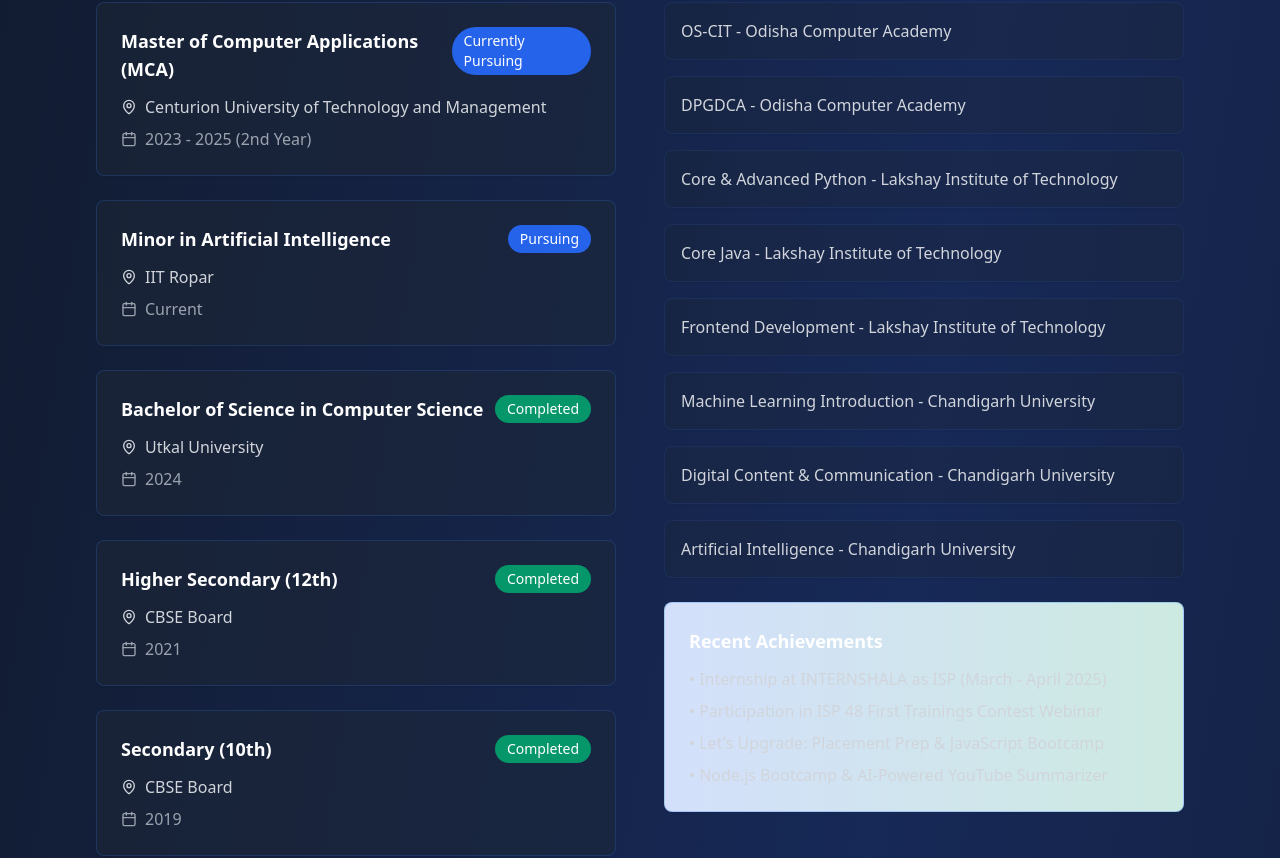
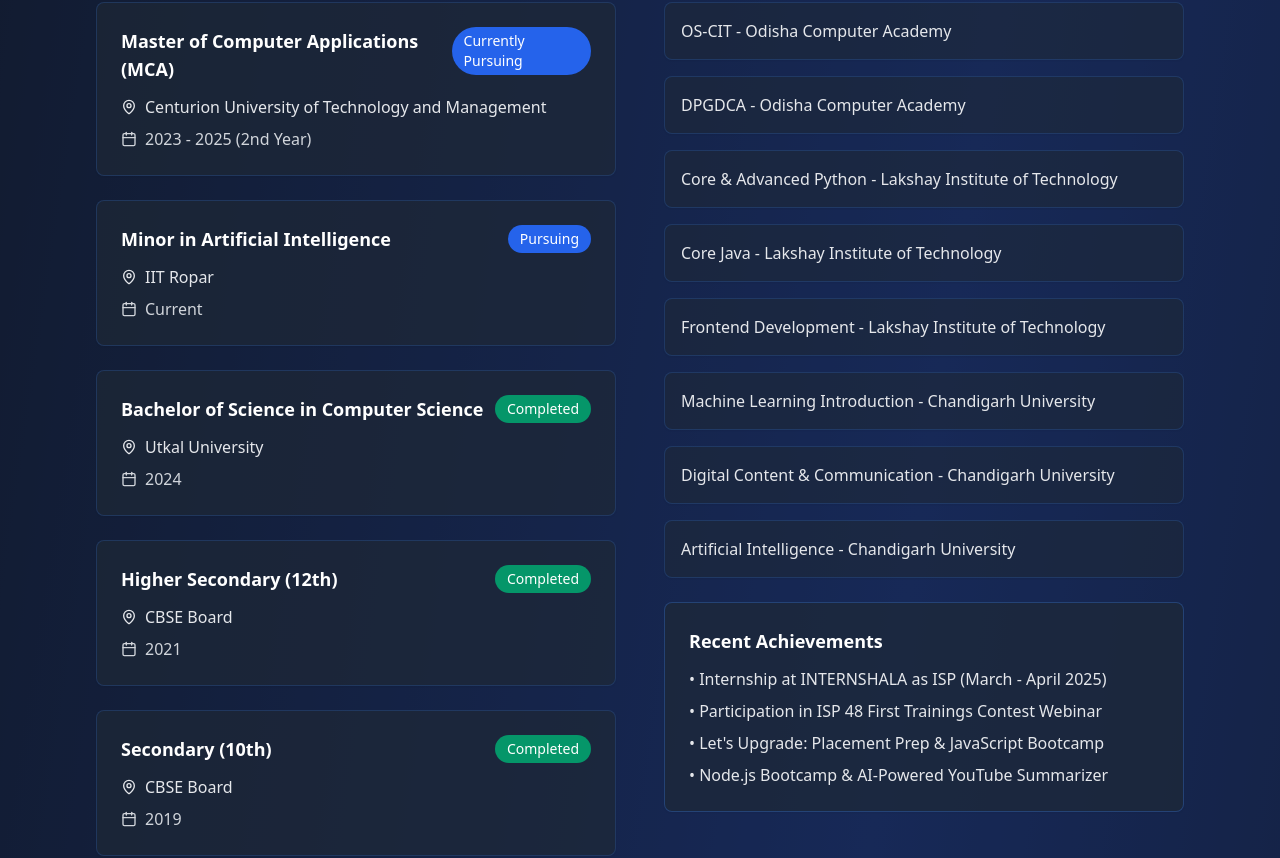
Before and after one commit to Manish9211Ram/My-Portfolio, a React (Vite) app: page / in a window 1280 px wide. Shown: the part 1878-2736 px from the top of the page. Built offline with nearby package versions, Linux system fonts and the light colour scheme.

Commit message:
Fix: Improve readability of text
Improve the readability of text in the Education section.

```diff
--- a/src/components/Education.tsx
+++ b/src/components/Education.tsx
@@ -73,12 +73,12 @@ const Education = () => {
               {educationData.map((edu, index) => (
                 <Card
                   key={index}
-                  className="bg-gray-800/50 border-blue-500/20 hover:bg-gray-800/70 transition-all duration-300 hover:scale-105"
+                  className="bg-gray-800/70 border-blue-500/20 hover:bg-gray-800/90 transition-all duration-300 hover:scale-105"
                 >
                   <CardContent className="p-6">
                     <div className="flex items-start justify-between mb-3">
                       <h4 className="text-lg font-semibold text-white">{edu.degree}</h4>
-                      <span className={`px-3 py-1 rounded-full text-sm ${
+                      <span className={`px-3 py-1 rounded-full text-sm font-medium ${
                         edu.status === 'Currently Pursuing' || edu.status === 'Pursuing'
                           ? 'bg-blue-600 text-white'
                           : 'bg-emerald-600 text-white'
@@ -86,11 +86,11 @@ const Education = () => {
                         {edu.status}
                       </span>
                     </div>
-                    <div className="flex items-center text-gray-300 mb-2">
+                    <div className="flex items-center text-gray-200 mb-2">
                       <MapPin size={16} className="mr-2" />
                       {edu.institution}
                     </div>
-                    <div className="flex items-center text-gray-400">
+                    <div className="flex items-center text-gray-300">
                       <Calendar size={16} className="mr-2" />
                       {edu.year}
                     </div>
@@ -109,23 +109,23 @@ const Education = () => {
               {certifications.map((cert, index) => (
                 <Card
                   key={index}
-                  className="bg-gray-800/30 border-blue-500/10 hover:bg-gray-800/50 transition-all duration-300"
+                  className="bg-gray-800/60 border-blue-500/20 hover:bg-gray-800/80 transition-all duration-300"
                 >
                   <CardContent className="p-4">
-                    <p className="text-gray-300">{cert}</p>
+                    <p className="text-gray-200">{cert}</p>
                   </CardContent>
                 </Card>
               ))}
             </div>
 
-            <Card className="mt-6 bg-gradient-to-r from-blue-600/20 to-emerald-600/20 border-blue-500/30">
+            <Card className="mt-6 bg-gray-800/70 border-blue-500/30">
               <CardContent className="p-6">
                 <h4 className="text-lg font-semibold text-white mb-3">Recent Achievements</h4>
-                <ul className="text-gray-300 space-y-2">
-                  <li>• Internship at INTERNSHALA as ISP (March - April 2025)</li>
-                  <li>• Participation in ISP 48 First Trainings Contest Webinar</li>
-                  <li>• Let's Upgrade: Placement Prep & JavaScript Bootcamp</li>
-                  <li>• Node.js Bootcamp & AI-Powered YouTube Summarizer</li>
+                <ul className="text-gray-200 space-y-2">
+                  <li className="text-gray-200">• Internship at INTERNSHALA as ISP (March - April 2025)</li>
+                  <li className="text-gray-200">• Participation in ISP 48 First Trainings Contest Webinar</li>
+                  <li className="text-gray-200">• Let's Upgrade: Placement Prep & JavaScript Bootcamp</li>
+                  <li className="text-gray-200">• Node.js Bootcamp & AI-Powered YouTube Summarizer</li>
                 </ul>
               </CardContent>
             </Card>
--- a/src/components/Experience.tsx
+++ b/src/components/Experience.tsx
@@ -1,3 +1,4 @@
+
 import { Card, CardContent } from "@/components/ui/card";
 import { Briefcase, Calendar, MapPin, Award, BookOpen } from "lucide-react";
 
@@ -42,14 +43,14 @@ const Experience = () => {
   ];
 
   return (
-    <section id="experience" className="py-20 px-4">
+    <section id="experience" className="py-20 px-4 bg-gray-900">
       <div className="container mx-auto max-w-6xl">
         <div className="text-center mb-16">
           <h2 className="text-4xl md:text-5xl font-bold text-white mb-4">
             Experience & <span className="text-blue-400">Training</span>
           </h2>
           <div className="w-24 h-1 bg-blue-400 mx-auto mb-6"></div>
-          <p className="text-gray-300 text-lg max-w-3xl mx-auto">
+          <p className="text-gray-200 text-lg max-w-3xl mx-auto">
             Professional experience and specialized training programs that have shaped my skills
             and prepared me for the challenges in the tech industry.
           </p>
@@ -66,7 +67,7 @@ const Experience = () => {
             {experiences.map((exp, index) => (
               <Card
                 key={index}
-                className="bg-gray-800/50 border-blue-500/20 hover:bg-gray-800/70 transition-all duration-300"
+                className="bg-gray-800/70 border-blue-500/20 hover:bg-gray-800/90 transition-all duration-300"
               >
                 <CardContent className="p-6">
                   <div className="flex items-start justify-between mb-4">
@@ -74,21 +75,21 @@ const Experience = () => {
                       <h4 className="text-xl font-semibold text-white">{exp.title}</h4>
                       <p className="text-blue-400 font-medium">{exp.company}</p>
                     </div>
-                    <span className="px-3 py-1 bg-blue-600 text-white rounded-full text-sm">
+                    <span className="px-3 py-1 bg-blue-600 text-white rounded-full text-sm font-medium">
                       {exp.type}
                     </span>
                   </div>
 
-                  <div className="flex items-center text-gray-300 mb-4">
+                  <div className="flex items-center text-gray-200 mb-4">
                     <Calendar size={16} className="mr-2" />
                     {exp.duration}
                   </div>
 
-                  <p className="text-gray-300 mb-4">{exp.description}</p>
+                  <p className="text-gray-200 mb-4">{exp.description}</p>
 
                   <div className="space-y-2">
                     <h5 className="text-white font-medium">Key Highlights:</h5>
-                    <ul className="text-gray-300 space-y-1">
+                    <ul className="text-gray-200 space-y-1">
                       {exp.highlights.map((highlight, hIndex) => (
                         <li key={hIndex} className="flex items-start">
                           <span className="text-blue-400 mr-2">•</span>
@@ -101,13 +102,13 @@ const Experience = () => {
               </Card>
             ))}
 
-            <Card className="mt-6 bg-gradient-to-r from-emerald-600/20 to-blue-600/20 border-emerald-500/30">
+            <Card className="mt-6 bg-gray-800/70 border-emerald-500/30">
               <CardContent className="p-6">
                 <div className="flex items-center mb-4">
                   <Award className="text-emerald-400 mr-3" size={24} />
                   <h4 className="text-lg font-semibold text-white">Looking Forward</h4>
                 </div>
-                <p className="text-gray-300">
+                <p className="text-gray-200">
                   Actively seeking opportunities to contribute to innovative projects and
                   collaborate with teams that value growth, learning, and making a positive impact
                   in the tech community.
@@ -127,7 +128,7 @@ const Experience = () => {
               {bootcamps.map((bootcamp, index) => (
                 <Card
                   key={index}
-                  className="bg-gray-800/30 border-blue-500/10 hover:bg-gray-800/50 transition-all duration-300"
+                  className="bg-gray-800/60 border-blue-500/20 hover:bg-gray-800/80 transition-all duration-300"
                 >
                   <CardContent className="p-5">
                     <h4 className="text-lg font-semibold text-white mb-2">{bootcamp.title}</h4>
@@ -135,27 +136,27 @@ const Experience = () => {
                       <MapPin size={16} className="mr-2" />
                       {bootcamp.provider}
                     </div>
-                    <p className="text-gray-300 text-sm">{bootcamp.focus}</p>
+                    <p className="text-gray-200 text-sm">{bootcamp.focus}</p>
                   </CardContent>
                 </Card>
               ))}
             </div>
 
-            <Card className="mt-6 bg-gradient-to-r from-blue-600/20 to-violet-600/20 border-blue-500/30">
+            <Card className="mt-6 bg-gray-800/70 border-blue-500/30">
               <CardContent className="p-6">
                 <h4 className="text-lg font-semibold text-white mb-3">Continuous Learning</h4>
-                <p className="text-gray-300 mb-4">
+                <p className="text-gray-200 mb-4">
                   My commitment to staying updated with the latest technologies and industry trends
                   through continuous learning and professional development programs.
                 </p>
                 <div className="grid grid-cols-2 gap-4 text-center">
                   <div>
                     <div className="text-2xl font-bold text-blue-400">4+</div>
-                    <div className="text-gray-300 text-sm">Bootcamps Completed</div>
+                    <div className="text-gray-200 text-sm">Bootcamps Completed</div>
                   </div>
                   <div>
                     <div className="text-2xl font-bold text-blue-400">100+</div>
-                    <div className="text-gray-300 text-sm">Hours of Training</div>
+                    <div className="text-gray-200 text-sm">Hours of Training</div>
                   </div>
                 </div>
               </CardContent>
```
